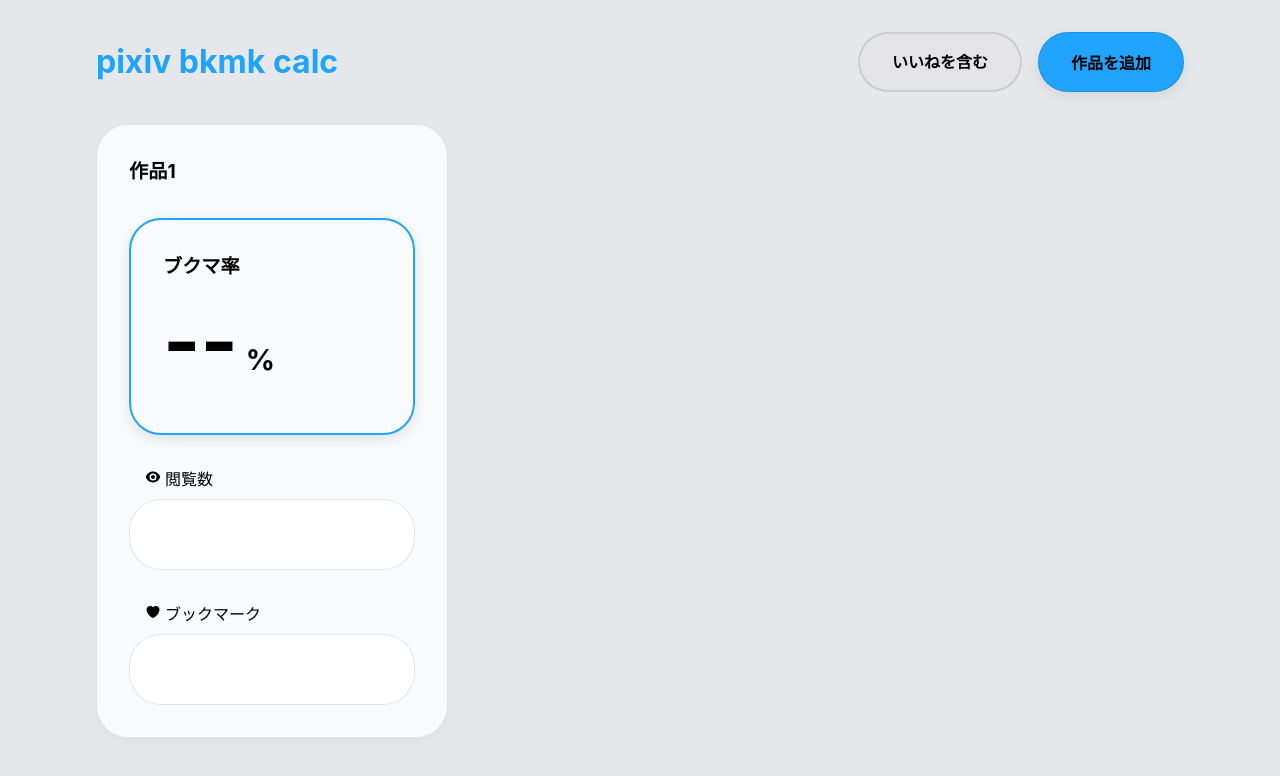
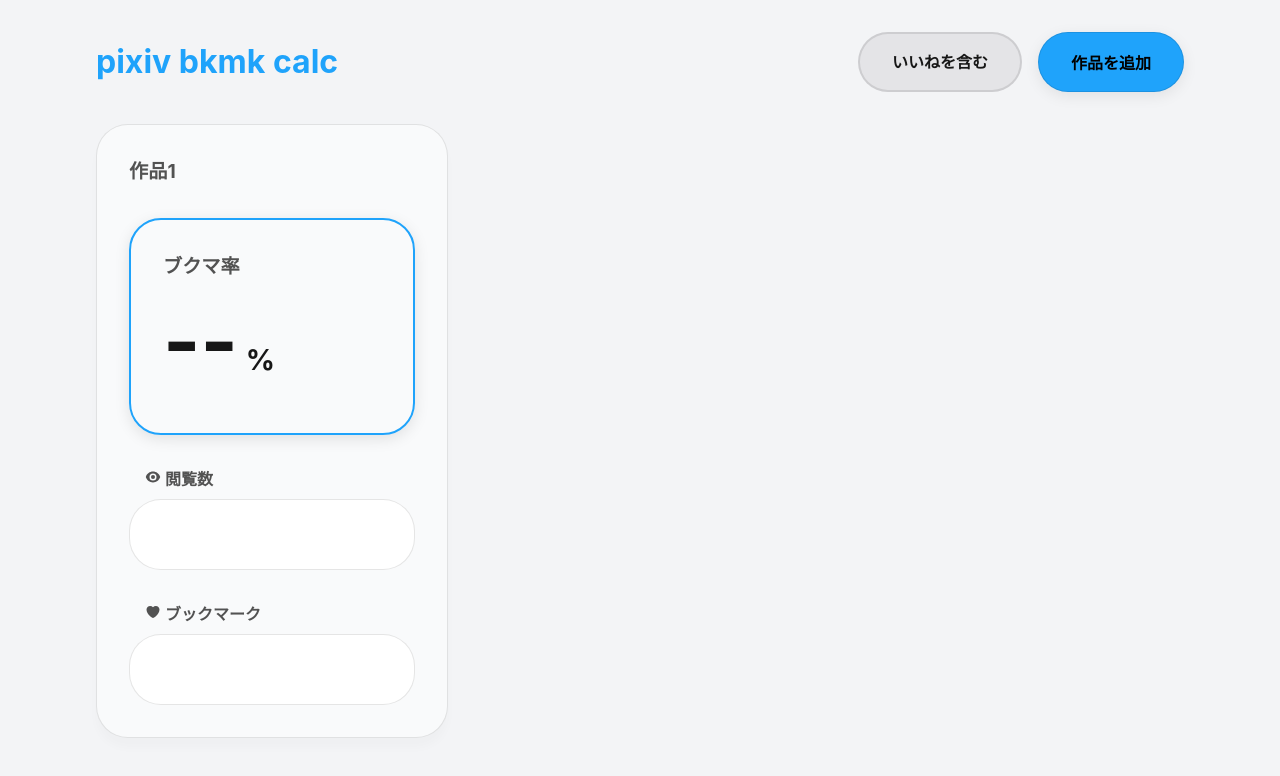
Before and after one commit to emhng/pixiv-bkmk-calc, a Next.js app: page / in a window 1280 px wide. Shown: the top 776 px of the page. Built offline with nearby package versions, Linux system fonts and the light colour scheme.

Commit message:
Adjust styling

```diff
--- a/styles/globals.css
+++ b/styles/globals.css
@@ -2,6 +2,7 @@
 body {
 	padding: 0;
 	margin: 0;
+	color: #171717;
 	font-family: -apple-system, BlinkMacSystemFont, Segoe UI, Roboto, Oxygen,
 		Ubuntu, Cantarell, Fira Sans, Droid Sans, Helvetica Neue, sans-serif;
 }
@@ -12,7 +13,7 @@
 	text-rendering: optimizeSpeed;
 	line-height: 1.5;
 	overflow-x: hidden;
-	background-color: #e5e7eb;
+	background-color: #f3f4f6;
 }
 
 /* Box sizing rules */
@@ -164,6 +165,7 @@
 
 h1 {
 	font-size: 1.2rem;
+	color: #525252;
 }
 
 h1#title {
@@ -173,6 +175,7 @@
 
 h1.percent {
 	font-size: 5rem;
+	color: #171717;
 }
 
 span.counter {
@@ -190,4 +193,6 @@
 
 label {
 	margin-bottom: 0.5rem;
+	font-weight: 700;
+	color: #525252;
 }
```
